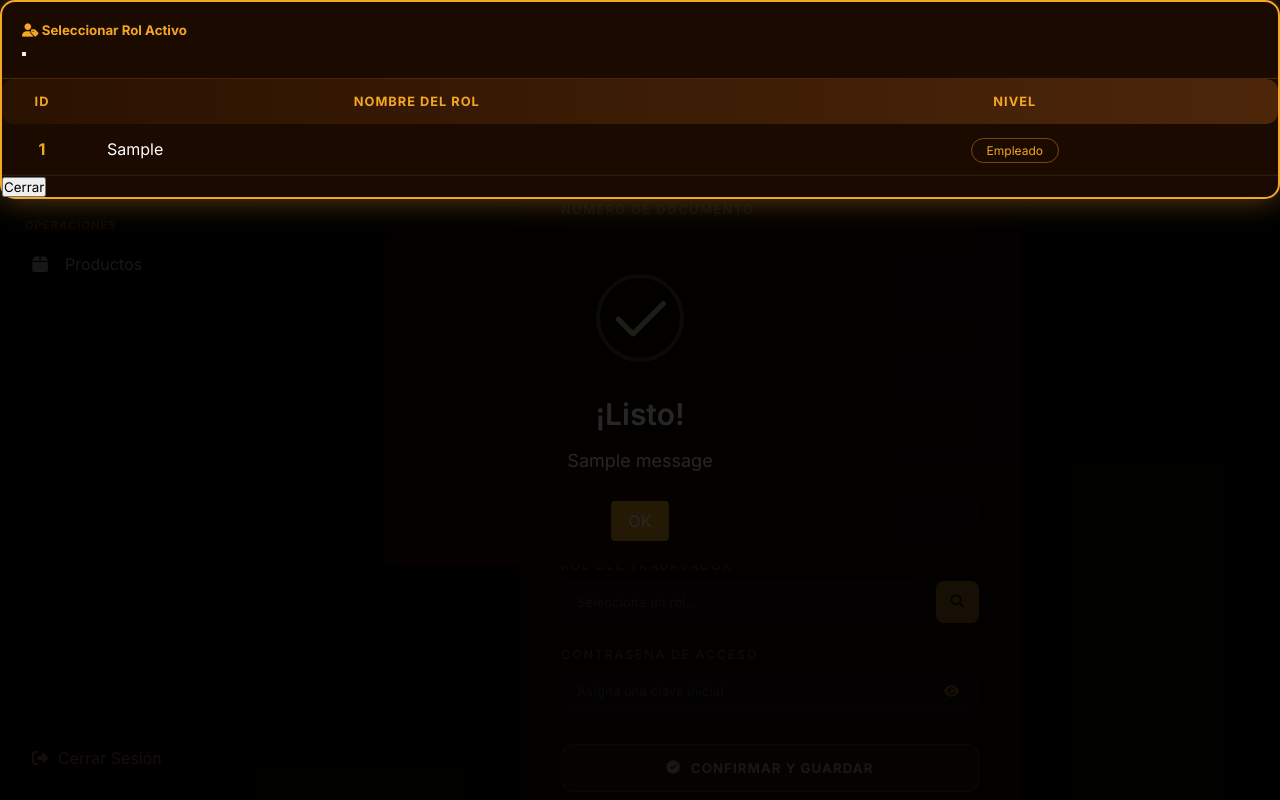
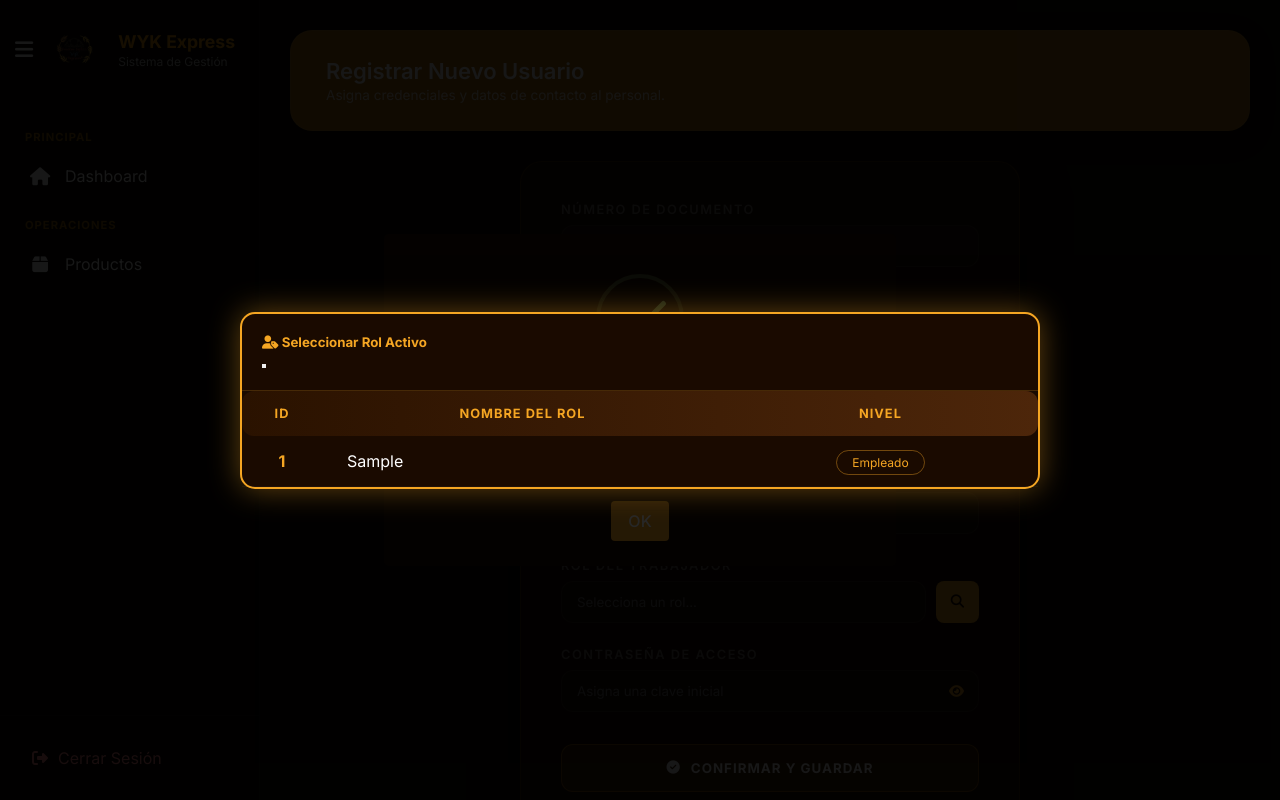
Before and after one commit to Branndon-Suarez/3.WYK-PYTHON.github.io, a Django app: template proyecto_wyk/usuarios/templates/usuarios/usuario/crear.html in a window 1280 px wide, after a click that opens the changed part. Run offline with Django 5.2, Linux system fonts and the light colour scheme; the template is opened without the code that fills it: values that come from a table or form of the project are taken from there, others are empty; tables that the repository leaves empty hold one stand-in row (values such as "Sample post"); one stand-in notice (Sample message) is shown.

Commit message:
modal rol funcional

```diff
--- a/proyecto_wyk/usuarios/templates/usuarios/usuario/crear.html
+++ b/proyecto_wyk/usuarios/templates/usuarios/usuario/crear.html
@@ -7,47 +7,22 @@
     <link rel="stylesheet" href="{% static 'css/dashboard-formularios.css' %}">
     <link rel="stylesheet" href="{% static 'css/dashboard-tablas.css' %}">
     <style>
-        /* Estilos para el campo de contraseña con el ojo */
-        .password-wrapper {
-            position: relative;
-            display: flex;
-            align-items: center;
+        /* Estilos de inputs y contraseña */
+        .password-wrapper { position: relative; display: flex; align-items: center; }
+        .btn-toggle-eye {
+            position: absolute; right: 15px; background: transparent; border: none;
+            color: var(--primary-wyk); cursor: pointer; z-index: 5; transition: 0.3s;
         }
-        .btn-toggle-eye {
-            position: absolute;
-            right: 15px;
-            background: transparent;
-            border: none;
-            color: var(--primary-wyk);
-            cursor: pointer;
-            z-index: 5;
-            padding: 5px;
-            transition: var(--transition);
-        }
-        .btn-toggle-eye:hover { transform: scale(1.1); color: #fff; }
         .input-password { padding-right: 45px !important; }
 
-        /* Estilo del Selector de Rol (Input + Botón Lupa) */
-        .role-selector-group {
-            display: flex;
-            gap: 10px;
+        .role-selector-group { display: flex; gap: 10px; }
+        .btn-search-role {
+            background: var(--primary-wyk); border: none; color: #1a0a00;
+            width: 50px; border-radius: 8px; cursor: pointer;
+            display: flex; align-items: center; justify-content: center; transition: 0.3s;
         }
-        .btn-search-role {
-            background: var(--primary-wyk);
-            border: none;
-            color: #1a0a00;
-            width: 50px;
-            border-radius: 8px;
-            cursor: pointer;
-            display: flex;
-            align-items: center;
-            justify-content: center;
-            transition: 0.3s;
-        }
-        .btn-search-role:hover { background: #fff; transform: scale(1.05); }
 
-        /* --- ARREGLO DEFINITIVO PARA VENTANA EMERGENTE --- */
-        /* 1. Oculto por defecto para que no salga abajo al cargar */
+        /* --- CORRECCIÓN PARA QUE EL MODAL-LG NO SE DESBORDE --- */
         .modal {
             display: none;
             position: fixed !important;
@@ -59,10 +34,21 @@
             outline: 0;
         }
 
-        /* 2. Solo se muestra cuando Bootstrap activa la clase .show */
         .modal.show {
             display: block !important;
             background: rgba(0, 0, 0, 0.85) !important;
+        }
+
+        .modal-dialog {
+            margin: 1.75rem auto;
+            display: flex;
+            align-items: center;
+            min-height: calc(100% - 3.5rem);
+        }
+
+        .modal-dialog.modal-lg {
+            max-width: 800px;
+            width: 90%;
         }
 
         .modal-content-wyk {
@@ -70,18 +56,15 @@
             border: 2px solid var(--primary-wyk) !important;
             border-radius: 15px !important;
             box-shadow: 0 0 30px rgba(245, 166, 35, 0.4);
+            width: 100%;
         }
+
         .modal-header-wyk {
             border-bottom: 1px solid rgba(245, 166, 35, 0.2) !important;
             padding: 20px;
         }
-        .fila-seleccionable {
-            cursor: pointer;
-            transition: 0.2s;
-        }
-        .fila-seleccionable:hover {
-            background: rgba(245, 166, 35, 0.15) !important;
-        }
+        .fila-seleccionable { cursor: pointer; transition: 0.2s; }
+        .fila-seleccionable:hover { background: rgba(245, 166, 35, 0.15) !important; }
         .text-gold { color: var(--primary-wyk) !important; font-weight: bold; }
     </style>
 {% endblock %}
@@ -96,39 +79,32 @@
     <div class="form-container-wyk">
         <form method="post" id="formCrearUsuario">
             {% csrf_token %}
-
             <div class="form-group-wyk">
                 <label class="form-label-wyk">Número de Documento</label>
-                <input type="text" name="num_doc" id="id_num_doc" class="input-wyk" placeholder="Ej: 10203040" required>
+                <input type="number" name="num_doc" id="id_num_doc" class="input-wyk" placeholder="Ej: 10203040" required>
             </div>
-
             <div class="form-group-wyk">
                 <label class="form-label-wyk">Nombre Completo</label>
                 <input type="text" name="nombre" id="id_nombre" class="input-wyk" placeholder="Nombre y Apellido" required>
             </div>
-
             <div class="form-group-wyk">
                 <label class="form-label-wyk">Correo Electrónico</label>
                 <input type="email" name="email" id="id_email" class="input-wyk" placeholder="ejemplo@wyk.com" required>
             </div>
-
             <div class="form-group-wyk">
                 <label class="form-label-wyk">Teléfono / Celular</label>
                 <input type="text" name="telefono" id="id_telefono" class="input-wyk" placeholder="300 000 0000">
             </div>
-
             <div class="form-group-wyk">
                 <label class="form-label-wyk">Rol del Trabajador</label>
                 <div class="role-selector-group">
                     <input type="text" id="rol_nombre_display" class="input-wyk" placeholder="Selecciona un rol..." readonly required>
                     <input type="hidden" name="rol" id="id_rol_hidden" required>
-
                     <button type="button" class="btn-search-role" data-bs-toggle="modal" data-bs-target="#modalRoles">
                         <i class="fas fa-search"></i>
                     </button>
                 </div>
             </div>
-
             <div class="form-group-wyk">
                 <label class="form-label-wyk">Contraseña de Acceso</label>
                 <div class="password-wrapper">
@@ -138,7 +114,6 @@
                     </button>
                 </div>
             </div>
-
             <div class="form-actions-wyk">
                 <button type="button" onclick="confirmarRegistroUsuario()" class="btn-save-wyk">
                     <i class="fas fa-check-circle"></i> Confirmar y Guardar
@@ -151,14 +126,12 @@
     </div>
 </div>
 
-<div class="modal fade" id="modalRoles" tabindex="-1" aria-labelledby="modalRolesLabel" aria-hidden="true">
+<div class="modal fade" id="modalRoles" tabindex="-1" aria-hidden="true">
     <div class="modal-dialog modal-dialog-centered modal-lg">
         <div class="modal-content modal-content-wyk">
             <div class="modal-header modal-header-wyk">
-                <h5 class="modal-title text-gold" id="modalRolesLabel">
-                    <i class="fas fa-user-tag me-2"></i> Seleccionar Rol Activo
-                </h5>
-                <button type="button" class="btn-close btn-close-white" data-bs-dismiss="modal" aria-label="Close"></button>
+                <h5 class="modal-title text-gold"><i class="fas fa-user-tag me-2"></i> Seleccionar Rol Activo</h5>
+                <button type="button" class="btn-close btn-close-white" data-bs-dismiss="modal"></button>
             </div>
             <div class="modal-body p-0">
                 <div class="table-responsive">
@@ -176,18 +149,13 @@
                             <tr class="fila-seleccionable">
                                 <td class="text-center text-gold">{{ r.id_rol }}</td>
                                 <td class="text-white">{{ r.rol }}</td>
-                                <td class="text-center">
-                                    <span class="badge-nivel">{{ r.get_clasificacion_display }}</span>
-                                </td>
+                                <td class="text-center"><span class="badge-nivel">{{ r.get_clasificacion_display }}</span></td>
                             </tr>
                             {% endif %}
                             {% endfor %}
                         </tbody>
                     </table>
                 </div>
-            </div>
-            <div class="modal-footer" style="border-top: 1px solid rgba(245,166,35,0.1)">
-                <button type="button" class="btn btn-secondary btn-sm" data-bs-dismiss="modal">Cerrar</button>
             </div>
         </div>
     </div>
@@ -197,86 +165,70 @@
 {% block extra_js %}
 <script src="{% static 'js/sweetalert2.all.min.js' %}"></script>
 <script src="https://cdn.jsdelivr.net/npm/bootstrap@5.3.0/dist/js/bootstrap.bundle.min.js"></script>
-
 <script>
     const swalConfig = {
         background: '#1a0a00',
         color: '#fff',
         confirmButtonColor: '#f5a623',
-        heightAuto: false
+        heightAuto: false,
+        scrollbarPadding: false
     };
 
-    // --- LÓGICA DE SELECCIÓN EN LA VENTANA EMERGENTE ---
+    // Mensajes del servidor (Errores de validación)
+    {% if messages %}
+        {% for message in messages %}
+            Swal.fire({
+                ...swalConfig,
+                icon: "{% if message.tags == 'success' %}success{% else %}error{% endif %}",
+                title: "{% if message.tags == 'success' %}¡Listo!{% else %}¡Atención!{% endif %}",
+                text: "{{ message|safe }}"
+            });
+        {% endfor %}
+    {% endif %}
+
     document.querySelectorAll('#tablaSelector tbody tr').forEach(fila => {
         fila.addEventListener('click', function() {
             const id = this.cells[0].innerText;
             const nombre = this.cells[1].innerText;
-
             document.getElementById('id_rol_hidden').value = id;
             document.getElementById('rol_nombre_display').value = nombre;
-
-            // Cerrar el modal correctamente
-            const modalElement = document.getElementById('modalRoles');
-            const modalInstance = bootstrap.Modal.getOrCreateInstance(modalElement);
-            modalInstance.hide();
-
-            document.getElementById('rol_nombre_display').style.borderColor = 'var(--primary-wyk)';
+            const modalEl = document.getElementById('modalRoles');
+            const modalInst = bootstrap.Modal.getOrCreateInstance(modalEl);
+            modalInst.hide();
         });
     });
 
-    // --- FUNCIONES DE INTERFAZ ---
     function togglePassword() {
         const input = document.getElementById('id_password');
         const icon = document.getElementById('eyeIcon');
-        if (input.type === 'password') {
-            input.type = 'text';
-            icon.classList.replace('fa-eye', 'fa-eye-slash');
-        } else {
-            input.type = 'password';
-            icon.classList.replace('fa-eye-slash', 'fa-eye');
-        }
+        input.type = input.type === 'password' ? 'text' : 'password';
+        icon.classList.toggle('fa-eye');
+        icon.classList.toggle('fa-eye-slash');
     }
 
     function confirmarRegistroUsuario() {
         const nombre = document.getElementById('id_nombre').value.trim();
         const doc = document.getElementById('id_num_doc').value.trim();
         const rol = document.getElementById('id_rol_hidden').value;
-        const email = document.getElementById('id_email').value.trim();
 
-        if (!nombre || !doc || !rol || !email) {
-            Swal.fire({
-                ...swalConfig,
-                icon: 'warning',
-                title: 'Faltan datos',
-                text: 'Por favor completa los campos obligatorios y selecciona un rol.'
-            });
+        if (!nombre || !doc || !rol) {
+            Swal.fire({ ...swalConfig, icon: 'warning', title: 'Campos incompletos', text: 'Por favor complete todos los campos obligatorios.' });
             return;
         }
 
         Swal.fire({
             ...swalConfig,
-            title: '¿Confirmar Registro?',
-            text: `Se creará el usuario para ${nombre}.`,
+            title: '¿Registrar nuevo usuario?',
+            text: `¿Crear cuenta para "${nombre}"?`,
             icon: 'question',
             showCancelButton: true,
-            confirmButtonText: 'Sí, guardar',
-            cancelButtonText: 'Revisar'
+            confirmButtonText: 'Sí, registrar',
+            cancelButtonText: 'Cancelar'
         }).then((result) => {
             if (result.isConfirmed) {
                 document.getElementById('formCrearUsuario').submit();
             }
         });
     }
-
-    {% if messages %}
-        {% for message in messages %}
-            Swal.fire({
-                ...swalConfig,
-                icon: "{% if 'success' in message.tags %}success{% else %}error{% endif %}",
-                title: "{% if 'success' in message.tags %}¡Listo!{% else %}Atención{% endif %}",
-                text: "{{ message|safe }}"
-            });
-        {% endfor %}
-    {% endif %}
 </script>
 {% endblock %}
```
